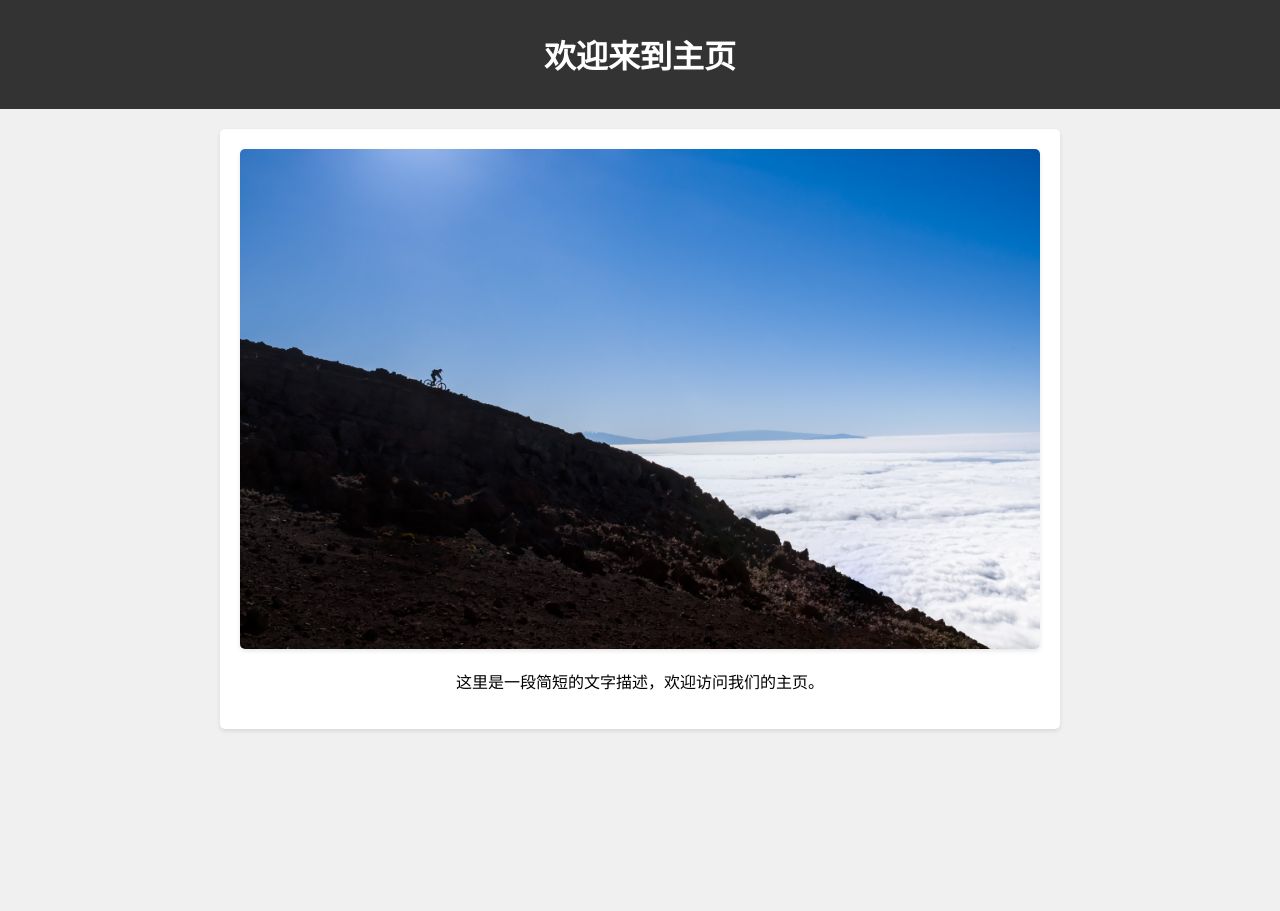
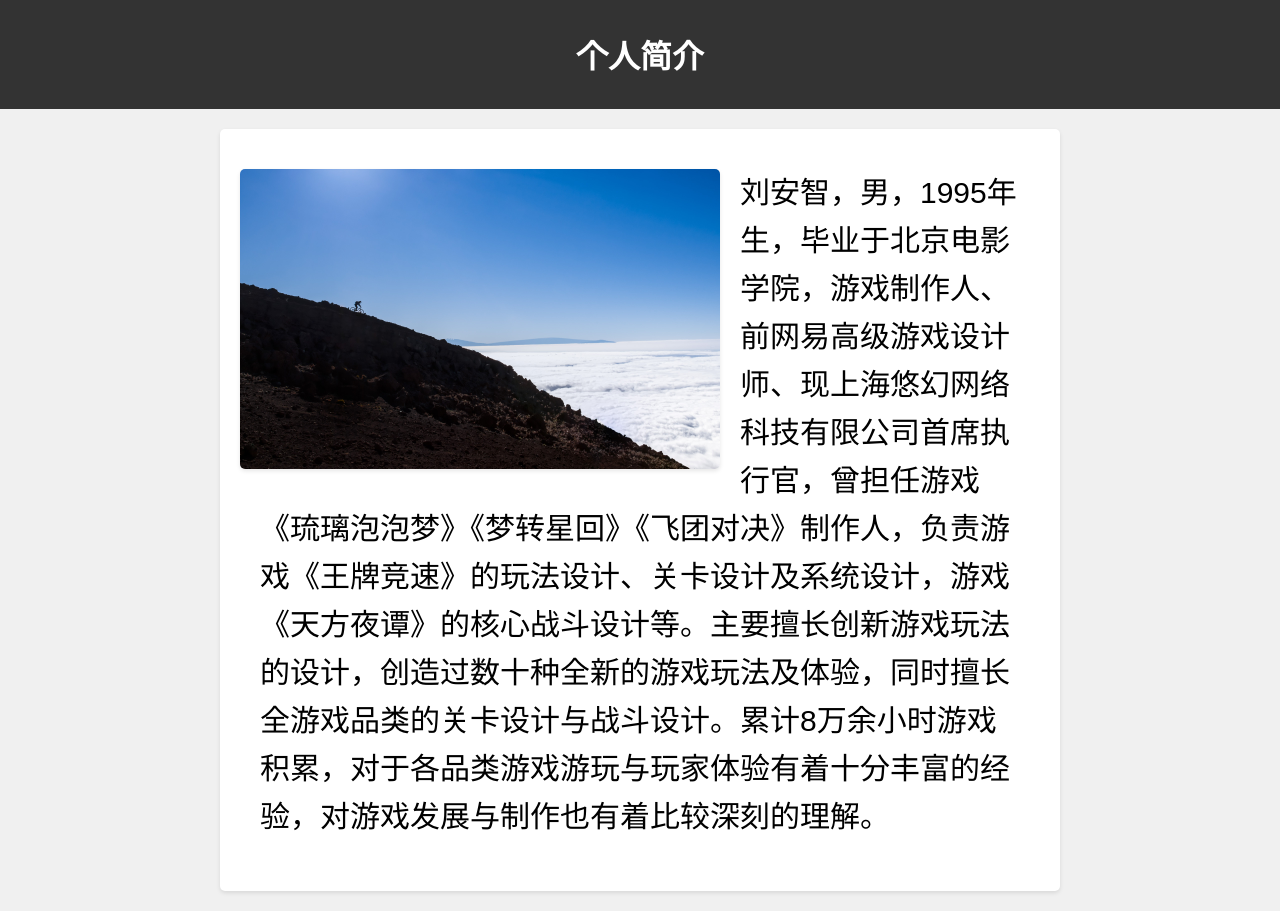
Before and after one commit to gamerlll/gamerlll, a plain HTML site: page index.html in a window 1280 px wide. Before the commit the page ends 800 px from the top, so only its background shows below. Drawn offline with Linux system fonts and the light colour scheme.

Commit message:
Update index.html

```diff
--- a/index.html
+++ b/index.html
@@ -29,27 +29,35 @@
         }
 
         img {
-            max-width: 100%;
+            max-width: 60%;
             height: auto;
             display: block;
-            margin: 0 auto;
+            margin-top: 20px;
             border-radius: 5px;
             box-shadow: 0 2px 4px rgba(0, 0, 0, 0.1);
         }
 
         p {
-            text-align: center;
+            text-align: left;
             margin-top: 20px;
+            margin-left: 20px;
+            margin-right: 20px;
+            font-size: 30px;
+            line-height: 1.6;
+        }
+        .float-left {
+            float: left;
+            margin-right: 20px;
         }
     </style>
 </head>
 <body>
     <header>
-        <h1>欢迎来到主页</h1>
+        <h1>个人简介</h1>
     </header>
     <div class="container">
-        <img src="img/img1.jpg" alt="Placeholder Image">
-        <p>这里是一段简短的文字描述，欢迎访问我们的主页。</p>
+        <img src="img/img1.jpg" alt="Placeholder Image" class="float-left">
+        <p>刘安智，男，1995年生，毕业于北京电影学院，游戏制作人、前网易高级游戏设计师、现上海悠幻网络科技有限公司首席执行官，曾担任游戏《琉璃泡泡梦》《梦转星回》《飞团对决》制作人，负责游戏《王牌竞速》的玩法设计、关卡设计及系统设计，游戏《天方夜谭》的核心战斗设计等。主要擅长创新游戏玩法的设计，创造过数十种全新的游戏玩法及体验，同时擅长全游戏品类的关卡设计与战斗设计。累计8万余小时游戏积累，对于各品类游戏游玩与玩家体验有着十分丰富的经验，对游戏发展与制作也有着比较深刻的理解。</p>
     </div>
 </body>
 </html>
```
